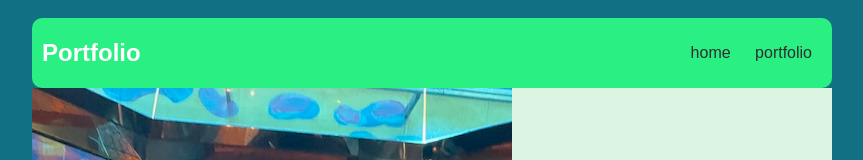
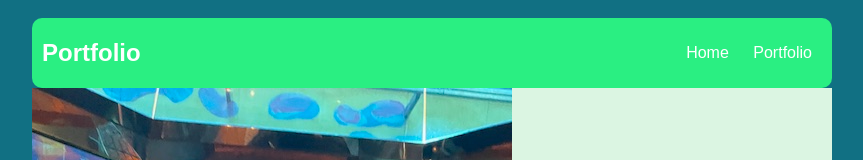
Before and after one commit to denzall-dev/denzall-dev.github.io, a plain HTML site: page index.html in a window 1280 px wide. Shown: the top 160 px of the page, without its empty margins (208-1071 px from the left). Drawn offline with Linux system fonts and the light colour scheme.

Commit message:
add portfolio.html file

```diff
--- a/index.html
+++ b/index.html
@@ -13,10 +13,12 @@
             <nav>
                 <h1>Portfolio</h1>
                   <ul id="nav-ul">
-                     <li a href="index.html" class="nav-li">home
+                     <li class="nav-li">
+                        <a class="nav-a" href="index.html" >Home</a>
 
                      </li>
-                     <li a href="portfolio.html" class="nav-li">portfolio
+                     <li class="nav-li">
+                        <a class="nav-a" href="portfolio.html" >Portfolio</a>
 
                      </li>
                 </ul>
```
